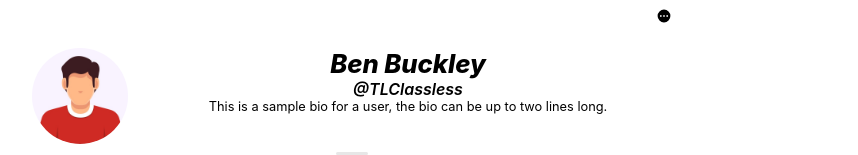
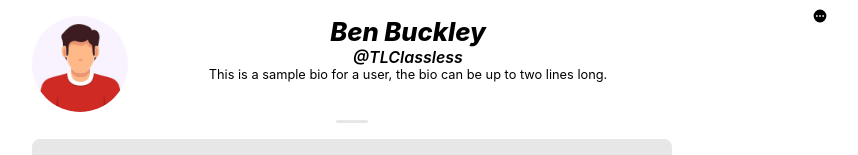
Before and after one commit to TLClassless/chainlink, a React (Create React App) app: page / in a window 1280 px wide. Shown: the top 155 px of the page, without its empty margins (288-1146 px from the left). Built offline with nearby package versions, Linux system fonts and the light colour scheme.

Commit message:
further file organisation, initialising firebase auth

```diff
--- a/package.json
+++ b/package.json
@@ -6,6 +6,8 @@
     "@testing-library/jest-dom": "^5.13.0",
     "@testing-library/react": "^11.2.7",
     "@testing-library/user-event": "^12.8.3",
+    "cors": "^2.8.5",
+    "firebase": "^8.6.8",
     "react": "^17.0.2",
     "react-dom": "^17.0.2",
     "react-helmet": "^6.1.0",
--- a/src/css/userpage.module.css
+++ b/src/css/userpage.module.css
@@ -147,7 +147,7 @@ a {
       align-items: center;
       top: 0;
       height: 2rem;
-      max-width: 40rem;
+      max-width: 60rem;
       width: 100%;
   }
 
@@ -156,3 +156,14 @@ a {
       display: flex;
       justify-content: space-between;
   }
+
+  @media only screen and (min-height: 400px) {
+    .headerContainer {
+        margin-right: 0.5rem;
+        position: absolute;
+    }
+
+    .header {
+        margin-top: 0 1rem 0 1rem;
+    }
+  }
--- a/src/pages/App.js
+++ b/src/pages/App.js
@@ -1,11 +1,12 @@
 import Userpage from './userpage';
-import Header from './components/header';
+import Header from './components/pageElements/header';
 
 function App() {
   return (
     <div className="App">
       <Header />
       <Userpage />
+
     </div>
   );
 }
--- a/src/pages/components/userLinks.js
+++ b/src/pages/components/functionElements/userLinks.js
@@ -1,5 +1,5 @@
 import React, { Component } from "react";
-import style from "../../css/userpage.module.css";
+import style from "../../../css/userpage.module.css";
 
 export class userLinks extends Component {
   constructor(props) {
--- a/src/pages/components/footer.js
+++ b/src/pages/components/pageElements/footer.js
@@ -1,5 +1,5 @@
 import React, { Component } from 'react';
-import style from '../../css/userpage.module.css';
+import style from '../../../css/userpage.module.css';
 
 export class footer extends Component {
     render() {
--- a/src/pages/components/header.js
+++ b/src/pages/components/pageElements/header.js
@@ -1,5 +1,5 @@
 import React, { Component } from 'react';
-import style from '../../css/userpage.module.css';
+import style from '../../../css/userpage.module.css';
 import { HiDotsCircleHorizontal } from "react-icons/hi";
 
 export class header extends Component {
--- a/src/pages/homepage.js
+++ b/src/pages/homepage.js
@@ -2,7 +2,8 @@ import React, { Component } from "react";
 
 export class homepage extends Component {
   render() {
-    return <div className="homepage"></div>;
+    return <div className="homepage">
+    </div>;
   }
 }
 
--- a/src/pages/userpage.js
+++ b/src/pages/userpage.js
@@ -2,8 +2,8 @@ import React, { Component } from "react";
 import { Helmet } from 'react-helmet';
 import style from "../css/userpage.module.css";
 import defaultUserPhoto from "../img/portrait-1.jpg";
-import UserLinks from "./components/userLinks.js";
-import Footer from "./components/footer.js";
+import UserLinks from "./components/functionElements/userLinks.js";
+import Footer from "./components/pageElements/footer.js";
 
 // test api:
 export let data = require("../api/sample.json");
```
Also changed, not shown: src/api/auth/firebase.js (added, +18 -0 lines), 1 other file (tests, documents, lock files or other folders).
